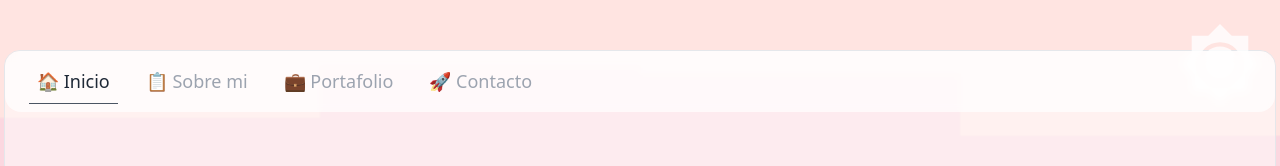
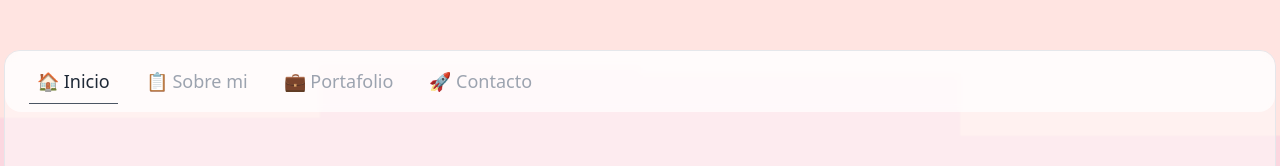
Before and after one commit to Puchinn/Portafolio, a React (Vite) app: page / in a window 1280 px wide. Shown: the top 166 px of the page. Built offline with nearby package versions, Linux system fonts and the light colour scheme.

Commit message:
mover el boton de cambiar tema al nav

```diff
--- a/src/App.jsx
+++ b/src/App.jsx
@@ -1,14 +1,12 @@
 import FondoDePagina from "./components/FondoDePagina"
 import Contenedor from "./components/Contenedor"
 import ContextContainer from "./context/darkTheme"
-import DarkModeButton from "./components/DarkModeButton"
 
 function App() {
     return (
         <ContextContainer>
             <Contenedor />
             <FondoDePagina />
-            <DarkModeButton />
         </ContextContainer>
     )
 }
```
